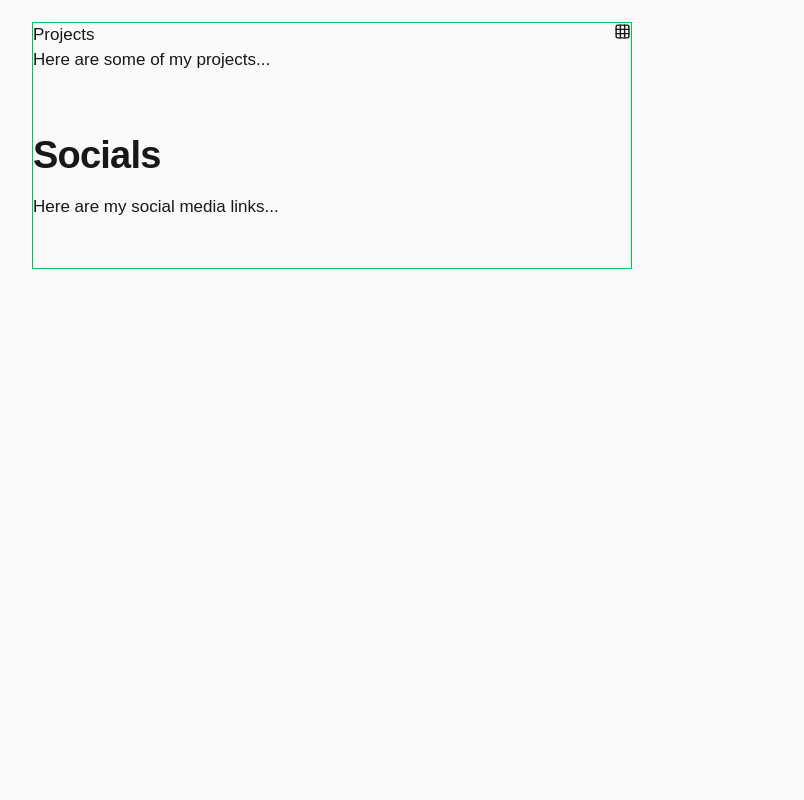
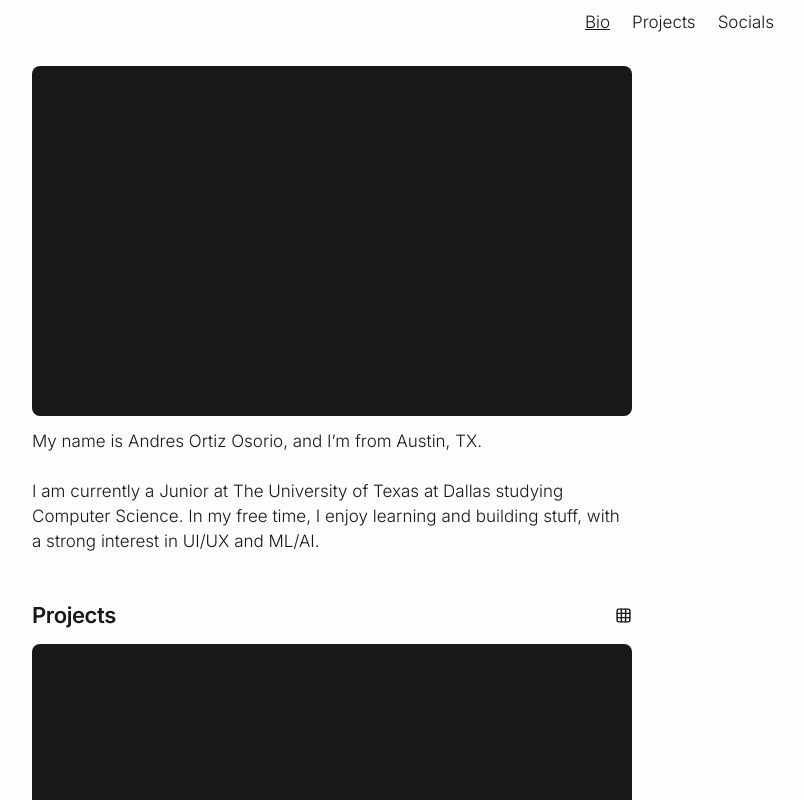
Before and after one commit to AO-5002/portfolio-website, a Next.js app: page / in a window 1280 px wide. Shown: the top 800 px of the page, without its empty margins (308-1112 px from the left). Built offline with nearby package versions, Linux system fonts and the light colour scheme.

Commit message:
Created UI

```diff
--- a/app/globals.css
+++ b/app/globals.css
@@ -1,7 +1,7 @@
 @import "tailwindcss";
 
 :root {
-  --background: #ffffff;
+  --background: #fdfdfd;
   --foreground: #181818;
 
   /* Typography Scale */
@@ -40,56 +40,55 @@
 body {
   background: var(--background);
   color: var(--foreground);
-  font-family: Arial, Helvetica, sans-serif;
+  font-family: var(--font-inter), sans-serif;
   font-size: var(--text-base);
   line-height: var(--leading-base);
+  font-weight: 300; /* Inter Light globally */
+}
+@layer base {
+  h1,
+  h2,
+  h3,
+  .label,
+  .text-base,
+  .text-small,
+  .caption {
+    font-weight: 300;
   }
 
   h1 {
     font-size: var(--text-h1);
     line-height: var(--leading-h1);
-  font-weight: 700;
     letter-spacing: -0.022em;
   }
-
   h2 {
     font-size: var(--text-h2);
     line-height: var(--leading-h2);
-  font-weight: 700;
     letter-spacing: -0.021em;
   }
-
   h3 {
     font-size: var(--text-h3);
     line-height: var(--leading-h3);
-  font-weight: 600;
     letter-spacing: -0.019em;
   }
-
   .label {
     font-size: var(--text-label);
     line-height: var(--leading-label);
-  font-weight: 600;
     letter-spacing: -0.018em;
   }
-
   .text-base {
     font-size: var(--text-base);
     line-height: var(--leading-base);
-  font-weight: 400;
     letter-spacing: -0.022em;
   }
-
   .text-small {
     font-size: var(--text-small);
     line-height: var(--leading-small);
-  font-weight: 400;
     letter-spacing: -0.008em;
   }
-
   .caption {
     font-size: var(--text-caption);
     line-height: var(--leading-caption);
-  font-weight: 400;
     letter-spacing: 0em;
   }
+}
--- a/app/layout.tsx
+++ b/app/layout.tsx
@@ -1,6 +1,12 @@
 import type { Metadata } from "next";
-import { Geist, Geist_Mono } from "next/font/google";
+import { Geist, Geist_Mono, Inter } from "next/font/google";
 import "./globals.css";
+
+const inter = Inter({
+  variable: "--font-inter",
+  subsets: ["latin"],
+  weight: ["300", "400", "600", "700"],
+});
 
 const geistSans = Geist({
   variable: "--font-geist-sans",
@@ -25,7 +31,7 @@ export default function RootLayout({
   return (
     <html
       lang="en"
-      className={`${geistSans.variable} ${geistMono.variable} h-full antialiased`}
+      className={`${inter.variable} ${geistMono.variable} h-full antialiased`}
     >
       <body className="min-h-full flex flex-col">{children}</body>
     </html>
--- a/app/page.tsx
+++ b/app/page.tsx
@@ -1,62 +1,69 @@
 import Image from "next/image";
 import { Grid3X3 } from "lucide-react";
+import { ReactNode } from "react";
 
-function Header() {
+function SectionWrapper({ children }: { children: ReactNode }) {
   return (
-    <header className="w-full flex items-center justify-between p-4 bg-zinc-800 text-white">
-      <h1 className="text-lg font-bold">My Portfolio</h1>
-      <nav>
-        <ul className="flex space-x-4">
-          <li>
-            <a href="#about" className="hover:underline">
-              About
-            </a>
-          </li>
-          <li>
-            <a href="#projects" className="hover:underline">
-              Projects
-            </a>
-          </li>
-          <li>
-            <a href="#contact" className="hover:underline">
-              Contact
-            </a>
-          </li>
-        </ul>
-      </nav>
-    </header>
+    <section className="w-full h-full flex flex-col items-start justify-start gap-3.25">
+      {children}
+    </section>
+  );
+}
+
+function Bio() {
+  return (
+    <SectionWrapper>
+      <div className="flex flex-col items-start justify-center gap-3.25">
+        {/* Bio Image */}
+        <div className="w-150 h-87.5 bg-foreground rounded-lg"></div>
+        <p className="w-full base">
+          My name is Andres Ortiz Osorio, and I’m from Austin, TX. <br /> <br />{" "}
+          I am currently a Junior at The University of Texas at Dallas studying
+          Computer Science. In my free time, I enjoy learning and building
+          stuff, with a strong interest in UI/UX and ML/AI.
+        </p>
+      </div>
+    </SectionWrapper>
   );
 }
 
 function Projects() {
   return (
-    <section className="w-full h-full">
-      <div className="w-full flex justify-between">
-        <p className="">Projects</p>
+    <SectionWrapper>
+      <div className="w-full flex justify-between items-center">
+        <p className="label font-semibold">Projects</p>
         <Grid3X3 size={17} />
       </div>
-
-      <p className="text-caption">Here are some of my projects...</p>
-    </section>
+      <div className="w-150 h-87.5 bg-foreground rounded-lg"></div>
+      <div className="w-full flex flex-row items-center justify-start gap-3 text-foreground">
+        <p className="text-caption">Python</p>
+        <p className="text-caption">TS</p>
+      </div>
+    </SectionWrapper>
   );
 }
 
-function Socials() {
+function Navbar() {
   return (
-    <section id="socials" className="py-12">
-      <h2 className="text-2xl font-bold mb-4">Socials</h2>
-      <p>Here are my social media links...</p>
-    </section>
+    <nav className="w-full sticky top-0 h-11 flex items-center justify-between">
+      <div className="w-full flex flex-row items-center justify-end gap-5.5 mx-49.5">
+        <p className="base underline">Bio</p>
+        <p className="base">Projects</p>
+        <p className="base">Socials</p>
+      </div>
+    </nav>
   );
 }
 
 export default function Home() {
   return (
-    <div className="flex flex-col flex-1 items-center justify-start bg-zinc-50 font-inter dark:bg-background">
+    <div className="flex flex-col items-center min-h-screen dark:bg-background">
+      <Navbar />
       <main className="w-max-w-full my-5.5 mx-[49.5px] gap-3.25">
-        <div className="w-150 h-full flex flex-col items-start justify-start gap-[11.75px] border border-green-500">
+        <div className="w-150 h-full flex flex-col items-start justify-start gap-11.75">
+          <Bio />
           <Projects />
-          <Socials />
+          <Projects />
         </div>
       </main>
     </div>
--- a/package.json
+++ b/package.json
@@ -11,6 +11,7 @@
   "dependencies": {
     "lucide": "^1.3.0",
     "lucide-react": "^1.3.0",
+    "motion": "^12.38.0",
     "next": "16.2.6",
     "react": "19.2.4",
     "react-dom": "19.2.4"
```
Also changed, not shown: 1 other file (tests, documents, lock files or other folders). Lines whose indentation alone changed are shown as unchanged.
